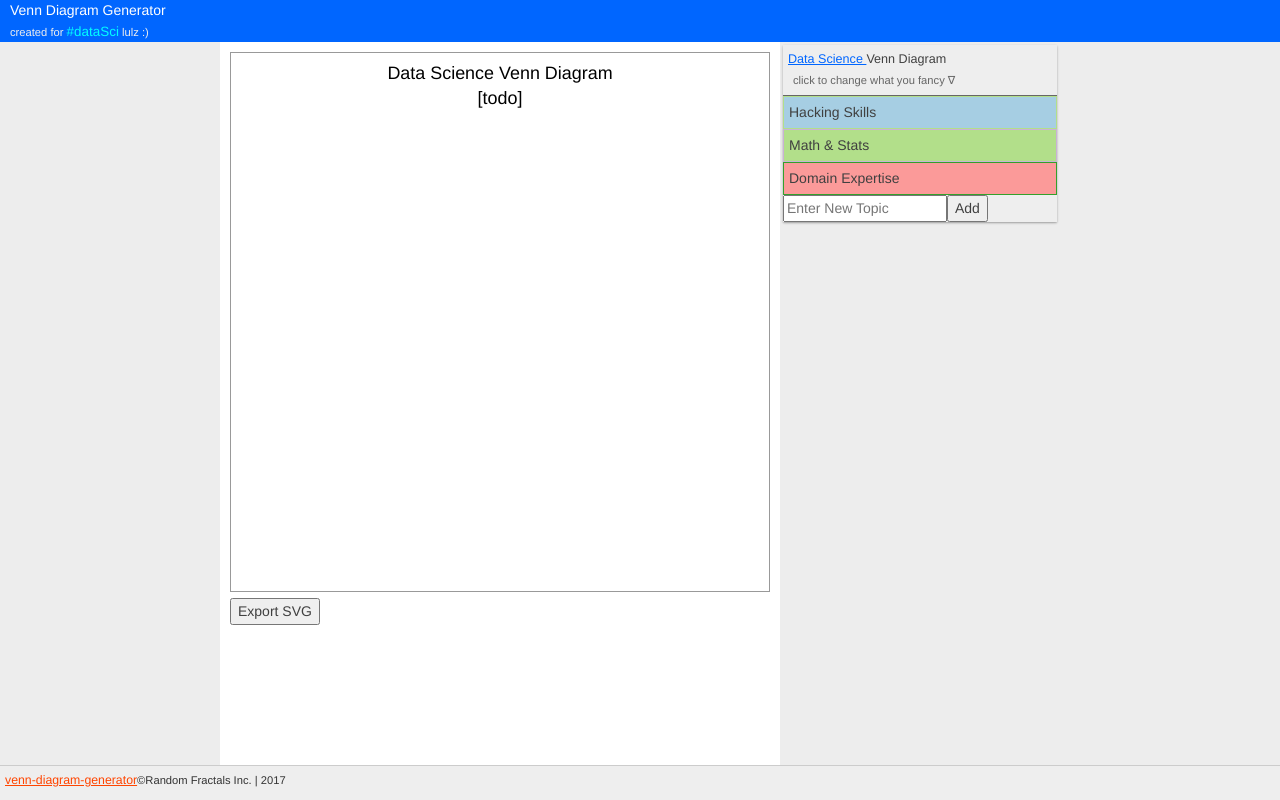
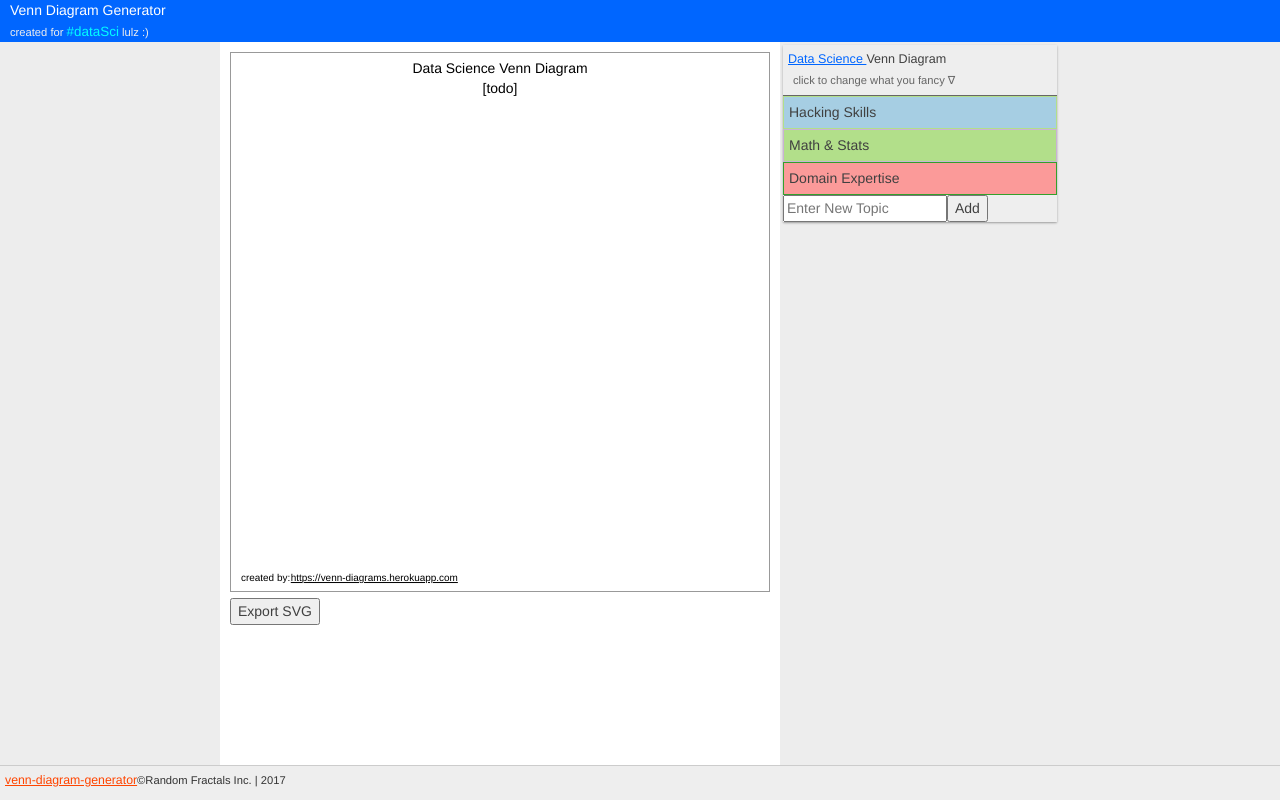
Before and after one commit to RandomFractals/venn-diagram-generator, an Angular app: page / in a window 1280 px wide. Built offline with nearby package versions, Linux system fonts and the light colour scheme.

Commit message:
fixed xlink xmlns, set viewBoxt to 540x540, added createdBy svg footer for svg export link to app

```diff
--- a/src/app/venn-diagram/venn-diagram.component.html
+++ b/src/app/venn-diagram/venn-diagram.component.html
@@ -9,10 +9,18 @@
   </ul>
   -->
   <svg id="svg" class="svg" xmlns="http://www.w3.org/2000/svg"
-    xlink="http://www.w3.org/1999/xlink"
-    viewBox="0 0 420 420">
+    xmlns:xlink="http://www.w3.org/1999/xlink"
+    viewBox="0 0 540 540">
     <text x="50%" y="20" text-anchor="middle">{{diagram.name}} Venn Diagram</text>
     <text x="50%" y="40" text-anchor="middle">[todo]</text>
+
+    <!-- created by app link group -->
+    <g id="created-by-group">
+      <text x="10" y="530" font-size="10">created by: </text>
+      <a xlink:href="https://venn-diagrams.herokuapp.com">
+        <text x="60" y="530" heigt="20" font-size="10">https://venn-diagrams.herokuapp.com</text>
+      </a>
+    </g>
   </svg>
   <!-- save diagram svg toolbar -->
   <div class="toolbar">
```
